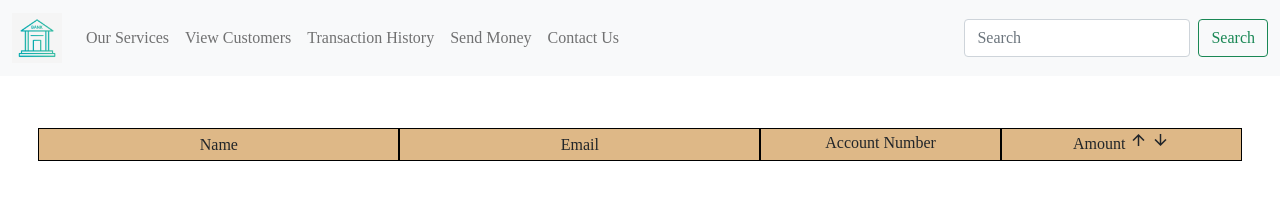
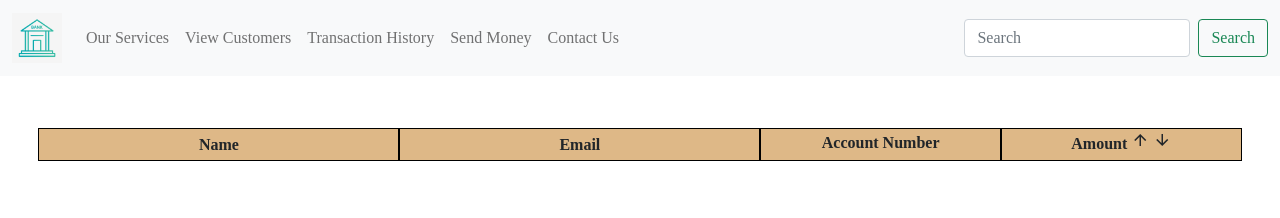
Before and after one commit to vikash452/BasicBankingSystem-SparksFoundationInternship, a website: page public/html/customers.html in a window 1280 px wide. Shown: the top 218 px of the page. Drawn offline with nearby package versions, Linux system fonts and the light colour scheme; no server answers; files whose address does not match are found by name; a web font is replaced by a local one.

Commit message:
final updates

```diff
--- a/public/html/customers.html
+++ b/public/html/customers.html
@@ -3,6 +3,7 @@
 <head>
     <meta charset="UTF-8">
     <meta http-equiv="X-UA-Compatible" content="IE=edge">
+    <link rel="icon" type = "image/x-icon" href="../assets/bank7.jpg" />
     <meta name="viewport" content="width=device-width, initial-scale=1.0">
     <title>Basic Banking System</title>
     <link rel="preconnect" href="https://fonts.googleapis.com">
@@ -67,19 +68,20 @@
 
     <div class="customer-container">
       <div class="customer-item heading">
-        Name
+        <b>Name</b>
       </div>
 
       <div class="customer-item heading">
-        Email
+        <b>Email</b>
       </div>
 
       <div class="customer-item heading">
-        Account Number
+        <b>Account Number</b>
       </div>
 
       <div class="customer-item heading">
-        Amount
+        <b>Amount</b>
+
         <span class="material-icons" id="makeAscending">
           arrow_upward
           </span>
```
Also changed, not shown: public/html/home.html (+1 -0 lines), public/html/transaction.html (+1 -0 lines), public/html/transfer.html (+1 -0 lines).
